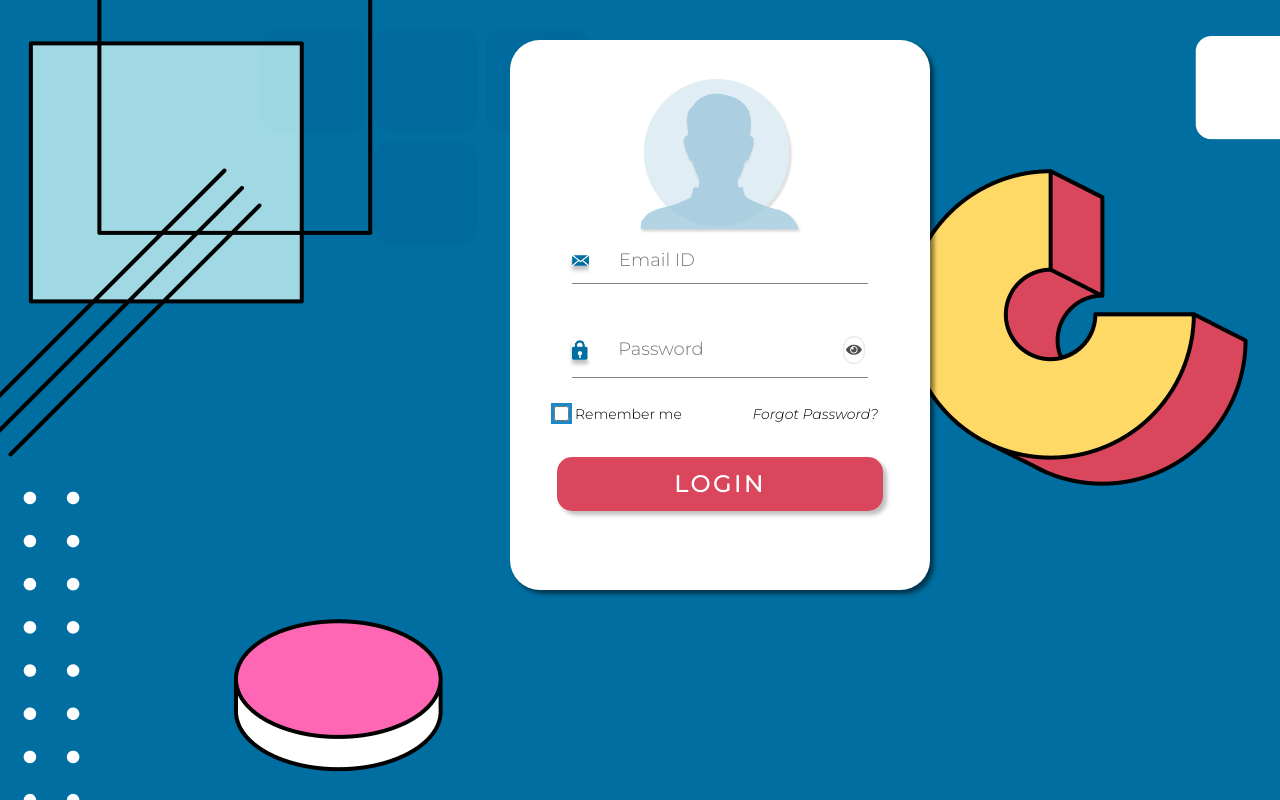
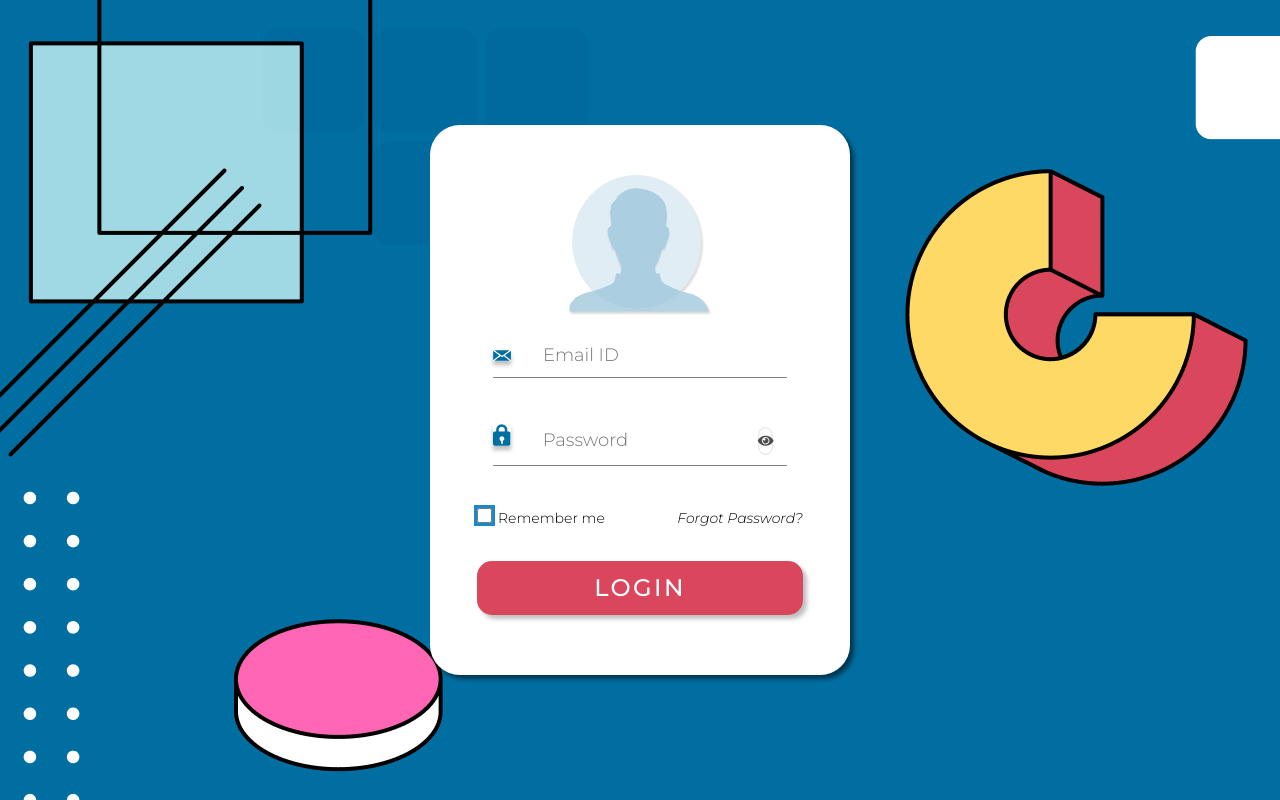
Before and after one commit to ZeynebKoc/Da-Vinci-Panel, a Svelte app: page / in a window 1280 px wide. Built offline with nearby package versions, Linux system fonts and the light colour scheme.

Commit message:
Edit css flexbox

```diff
--- a/src/component/Button.svelte
+++ b/src/component/Button.svelte
@@ -40,7 +40,7 @@
         line-height: 29px;
     }
 
-    .btn:hover {
+    button:hover {
         background: rgba(218, 71, 93, 0.5);
     }
 </style>
--- a/src/component/CreateTable.svelte
+++ b/src/component/CreateTable.svelte
@@ -45,12 +45,13 @@
                             <input
                                 name="name"
                                 type="text"
+                                size="3"
                                 placeholder=" 00"
                                 required
                                 bind:value={tableName}
                             />
                         </div>
-                        <div class="login-line-1" />
+                        <div class="line" />
                         <h4>Table name is required</h4>
                     </div>
 
@@ -66,7 +67,7 @@
                                 bind:value={playerCount}
                             />
                         </div>
-                        <div class="login-line-1" />
+                        <div class="line" />
                     </div>
 
                     <div class="content-section">
@@ -77,11 +78,11 @@
                                     <input
                                         name="name"
                                         type="time"
+                                        required
                                         bind:value={start}
-                                        required
                                     />
                                 </div>
-                                <div class="login-line-2" />
+                                <div class="line" />
                             </div>
 
                             <div class="vertical">
@@ -94,7 +95,7 @@
                                         bind:value={finish}
                                     />
                                 </div>
-                                <div class="login-line-2" />
+                                <div class="line" />
                             </div>
                         </div>
                     </div>
@@ -116,9 +117,10 @@
         z-index: 2;
         position: fixed;
         height: 100%;
+        width: 100%;
         display: flex;
         justify-content: center;
-        width: 1440px;
+        max-width: 1440px;
         background: rgba(78, 77, 77, 0.67);
     }
 
@@ -135,23 +137,26 @@
         display: flex;
         flex-direction: column;
         align-items: center;
+        justify-content: center;
         background: #ffffff;
         border-radius: 45px;
         box-shadow: 4px 4px 4px rgba(0, 0, 0, 0.5);
-        height: 414px;
-        width: 636px;
+        height: 75%;
+        width: 85%;
     }
 
     .createTables-content {
         display: flex;
         flex-direction: column;
-        justify-content: flex-end;
-        height: 383px;
-        align-items: stretch;
+        justify-content: center;
+        height: 85%;
+        width: 85%;
     }
 
     .content-section {
-        height: 97px;
+        height: 25%;
+        display: flex;
+        flex-direction: column;
     }
 
     .horizontal {
@@ -163,6 +168,7 @@
     .vertical {
         display: flex;
         flex-direction: column;
+        width: 42%;
     }
 
     h3 {
@@ -175,10 +181,10 @@
 
     h4 {
         position: relative;
-        bottom: 25px;
+        bottom: 20px;
         font-family: "Montserrat", sans-serif;
         font-weight: 600;
-        font-size: 18px;
+        font-size: 16px;
         line-height: 22px;
         color: #da475d;
     }
@@ -196,27 +202,13 @@
         text-align: right;
     }
 
-    .login-line-1 {
-        width: 555px;
+    .line {
         height: 1px;
         background: rgba(5, 5, 5, 0.5);
-        position: relative;
-        bottom: 6px;
-    }
-
-    .login-line-2 {
-        width: 239px;
-        height: 1px;
-        background: rgba(5, 5, 5, 0.5);
-        position: relative;
-        bottom: 4px;
     }
 
     .buttons {
         display: flex;
         justify-content: space-between;
-        width: 555px;
-        position: relative;
-        bottom: 5px;
     }
 </style>
--- a/src/component/TableView.svelte
+++ b/src/component/TableView.svelte
@@ -79,12 +79,19 @@
 <style>
     .srcbgTableView {
         display: flex;
-        flex-direction: column;
         align-items: center;
         justify-content: center;
         height: 400px;
-        width: 425px;
-        margin-bottom: 50px;
+        min-width: 29%;
+        margin-top: 50px;
+        margin-left: 3%;
+    }
+
+    @media only screen and (max-width: 1000px) {
+        .srcbgTableView {
+            width: 75%;
+            margin: 25px auto;
+        }
     }
 
     .srcbgTableView-bg {
@@ -94,23 +101,25 @@
         border-radius: 45px;
         box-shadow: 4px 4px 4px rgb(0 0 0 / 50%);
         opacity: 0.9;
-        height: 325px;
-        width: 345px;
+        height: 80%;
+        width: 80%;
     }
 
     .srcbgTableView-content {
         display: flex;
         flex-direction: column;
         justify-content: space-between;
-        margin-top: 18px;
-        height: 255px;
+        margin: auto;
+        height: 80%;
+        width: 80%;
     }
 
     .content-section {
         display: flex;
         flex-direction: column;
         justify-content: space-between;
-        height: 220px;
+        height: 90%;
+        height: 90%;
     }
 
     .horizontal {
@@ -121,6 +130,7 @@
     .vertical {
         display: flex;
         flex-direction: column;
+        width: 40%;
     }
 
     .table-number {
@@ -167,21 +177,14 @@
     select {
         position: relative;
         bottom: 25px;
-        right: 20px;
         background: none;
         border: none;
         outline: none;
     }
 
-    .login-line-1 {
-        width: 288px;
+    .login-line-1,
+    .login-line-2 {
         height: 1px;
         background: #000000;
     }
-
-    .login-line-2 {
-        height: 1px;
-        width: 106px;
-        background: #000000;
-    }
 </style>
--- a/src/pages/LoginPage.svelte
+++ b/src/pages/LoginPage.svelte
@@ -32,7 +32,7 @@
                     required
                 />
             </div>
-            <div class="login-line-1" />
+            <div class="line" />
             <div class="password">
                 <img
                     src={srcIconPassword}
@@ -50,13 +50,14 @@
                     required
                 />
                 <i
+                    id="eye-icon"
                     class="circular eye link icon"
                     on:click={() => {
                         togglePassword();
                     }}
                 />
             </div>
-            <div class="login-line-2" />
+            <div class="line" />
             <div class="remember-forgot">
                 <div class="remember">
                     <input type="checkbox" />
@@ -76,13 +77,12 @@
     .srcbgLoginPage {
         display: flex;
         height: 100%;
-        width: 100%;
-        background-repeat: no-repeat;
+        max-width: 1440px;
+        max-height: 1440px;
     }
 
     .login-bg {
         display: flex;
-        flex-direction: column;
         align-items: center;
         justify-content: center;
         height: 550px;
@@ -90,99 +90,77 @@
         background: #ffffff;
         border-radius: 30px;
         box-shadow: 4px 4px 4px rgba(0, 0, 0, 0.5);
-        margin-left: 510px;
-        margin-top: 40px;
+        margin: auto;
     }
 
     .login-content {
-        position: relative;
         display: flex;
         flex-direction: column;
         align-items: center;
         justify-content: space-between;
-        height: 432px;
-        margin-bottom: 40px;
+        height: 80%;
+        margin-bottom: 10px;
     }
 
     .icon-person {
-        width: 165px;
-        height: 155px;
+        width: 45%;
+        height: 32%;
         opacity: 0.6;
     }
 
-    .email {
+    .email,
+    .password {
         display: flex;
-        align-items: center;
-        position: relative;
-        bottom: 10px;
-        width: 296px;
+        align-items: baseline;
+        width: 90%;
     }
 
-    .icon-email {
-        height: 11px;
-        width: 17px;
+    .icon-email,
+    .icon-password {
+        height: 50%;
+        width: 6%;
         box-shadow: 0px 4px 4px rgba(0, 0, 0, 0.25);
     }
 
-    .password {
-        display: flex;
-        align-items: center;
-        position: relative;
-        top: 3px;
-        width: 296px;
+    .icon-password {
+        height: 70%;
     }
 
-    .icon-password {
-        height: 20px;
-        width: 17px;
-        box-shadow: 0px 4px 4px rgba(0, 0, 0, 0.25);
+    #eye-icon {
+        position: relative;
+        right: 10px;
     }
 
-    input[type="email"] {
-        font-family: "Montserrat", sans-serif;
-        font-weight: 300;
-        font-size: 18px;
-        color: #000000;
-        padding-left: 30px;
-        outline: 0;
-    }
-
+    input[type="email"],
     #password {
         font-family: "Montserrat", sans-serif;
         font-weight: 300;
         font-size: 18px;
         color: #000000;
-        padding-left: 30px;
+        margin-left: 30px;
         outline: 0;
     }
 
-    .login-line-1 {
-        width: 296px;
+    .line {
+        width: 90%;
         height: 1.2px;
         background: rgba(5, 5, 5, 0.5);
         position: relative;
-        bottom: 24px;
-    }
-    .login-line-2 {
-        width: 296px;
-        height: 1.2px;
-        background: rgba(5, 5, 5, 0.5);
-        position: relative;
-        bottom: 9px;
+        bottom: 18px;
     }
 
     .remember-forgot {
         display: flex;
-        width: 350px;
+        align-items: center;
+        width: 100%;
         position: relative;
-        bottom: 8px;
-        width: 332px;
+        bottom: 5px;
     }
 
     .remember {
         display: flex;
-        align-items: center;
-        width: 190px;
+        align-items: flex-start;
+        width: 80%;
     }
 
     input[type="checkbox"] {
@@ -193,7 +171,8 @@
         cursor: pointer;
     }
 
-    .rememberme-text {
+    .rememberme-text,
+    .forgot-text {
         font-family: "Montserrat", sans-serif;
         font-weight: 300;
         font-size: 14px;
@@ -202,13 +181,10 @@
     }
 
     .forgot-text {
-        font-family: "Montserrat", sans-serif;
         font-style: italic;
-        font-weight: 300;
-        font-size: 14px;
-        color: #000000;
-        padding-left: 40px;
-        width: 200px;
+        text-align: right;
+        width: 90%;
+        cursor: pointer;
     }
 
     .forgot-text:hover {
```
Also changed, not shown: src/pages/HomePage.svelte (+42 -57 lines).
